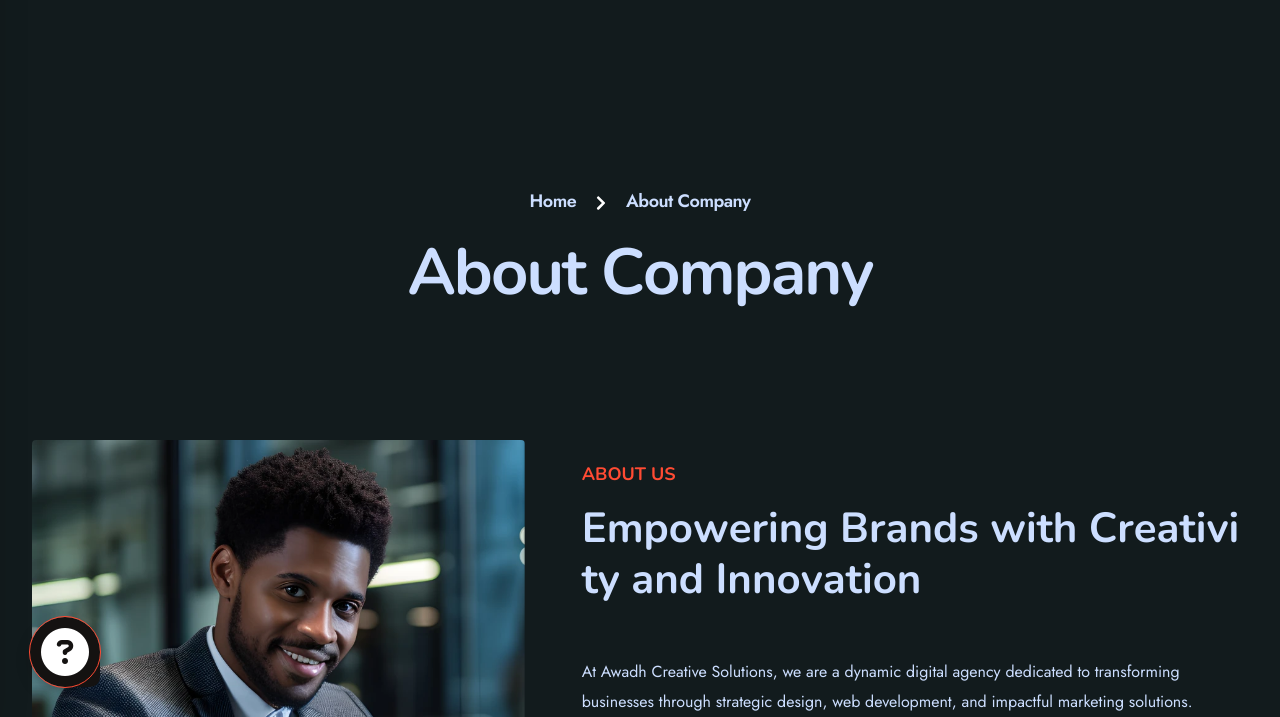
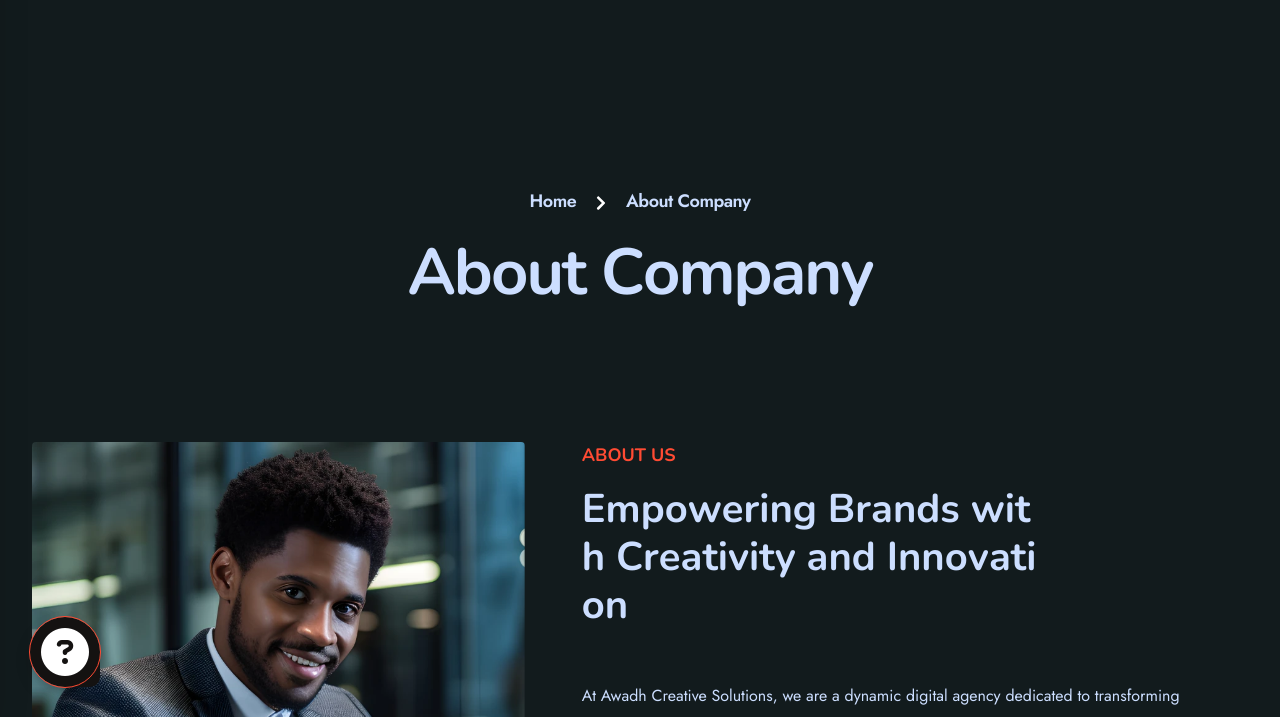
Before and after one commit to nemesisaquib/dynamic, a plain HTML site: page about.html in a window 1280 px wide. Shown: the part 83-800 px from the top of the page. Drawn offline with nearby package versions, Linux system fonts and the light colour scheme.

Commit message:
Update about.html

```diff
--- a/about.html
+++ b/about.html
@@ -148,8 +148,8 @@
                             <div class="sub-title">
                                 <p>About us </p>
                             </div>
-                            <div class="main-title">
-                                <h3 class="split-collab">Empowering Brands with Creativity and Innovation </h3>
+                            <div class="main-title" style="width: 70%;">
+                                <h3 class="split-collab" style="font-size: 40px;">Empowering Brands with Creativity and Innovation </h3>
                             </div>
                         </div>
 
```
